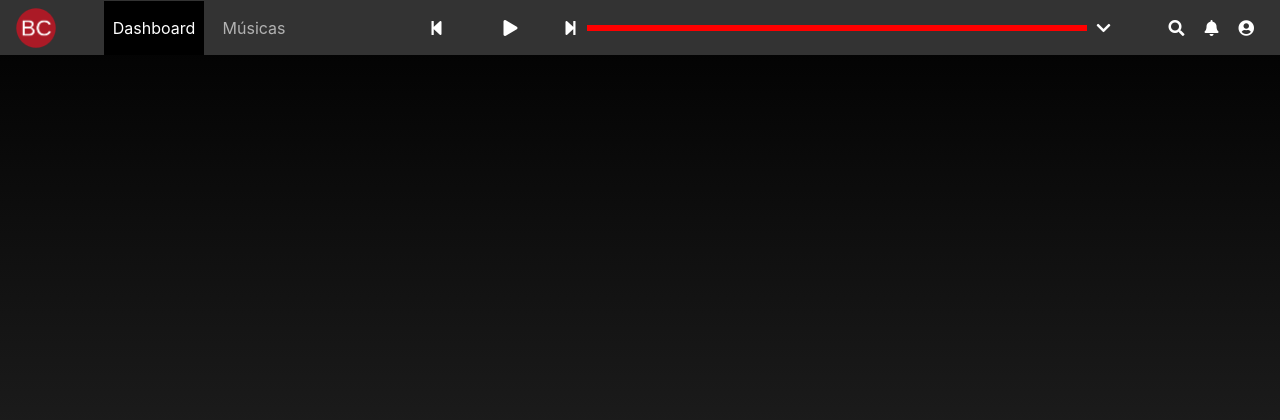
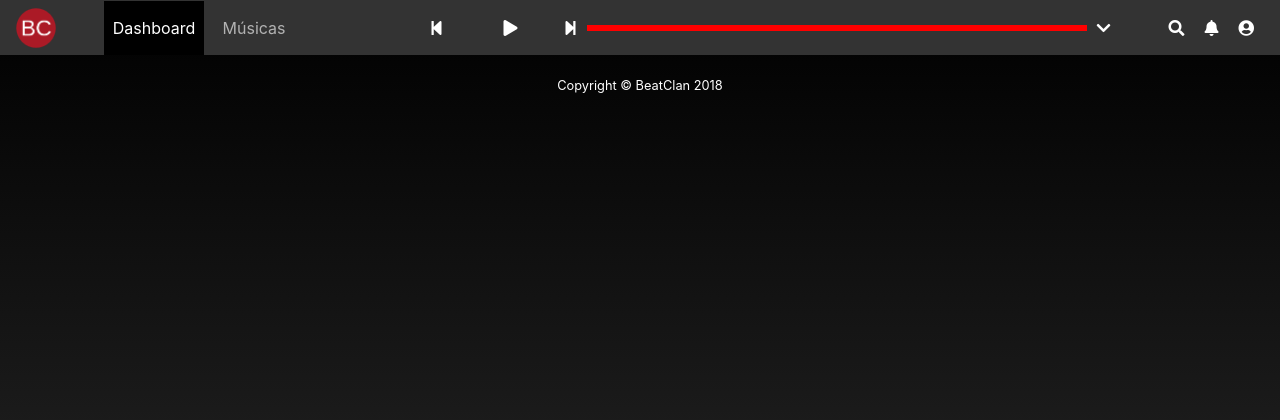
Before and after one commit to guilherme1guy/IHC20182, a Django app: page /dashboard/ in a window 1280 px wide. Shown: the top 420 px of the page. Run offline with Django 3.2, Linux system fonts and the light colour scheme; some libraries are stand-ins or nearby versions.

Commit message:
Correcting fixed nav

```diff
--- a/core/templates/core/base.html
+++ b/core/templates/core/base.html
@@ -90,7 +90,7 @@
     <wrapper class="d-flex flex-column">
 
       <!-- Content -->
-      <div class="flex-fill out-sidebar-content">
+      <div class="flex-fill out-sidebar-content mt-5">
         {% block content %}
         {% endblock content %}
       </div>
```
